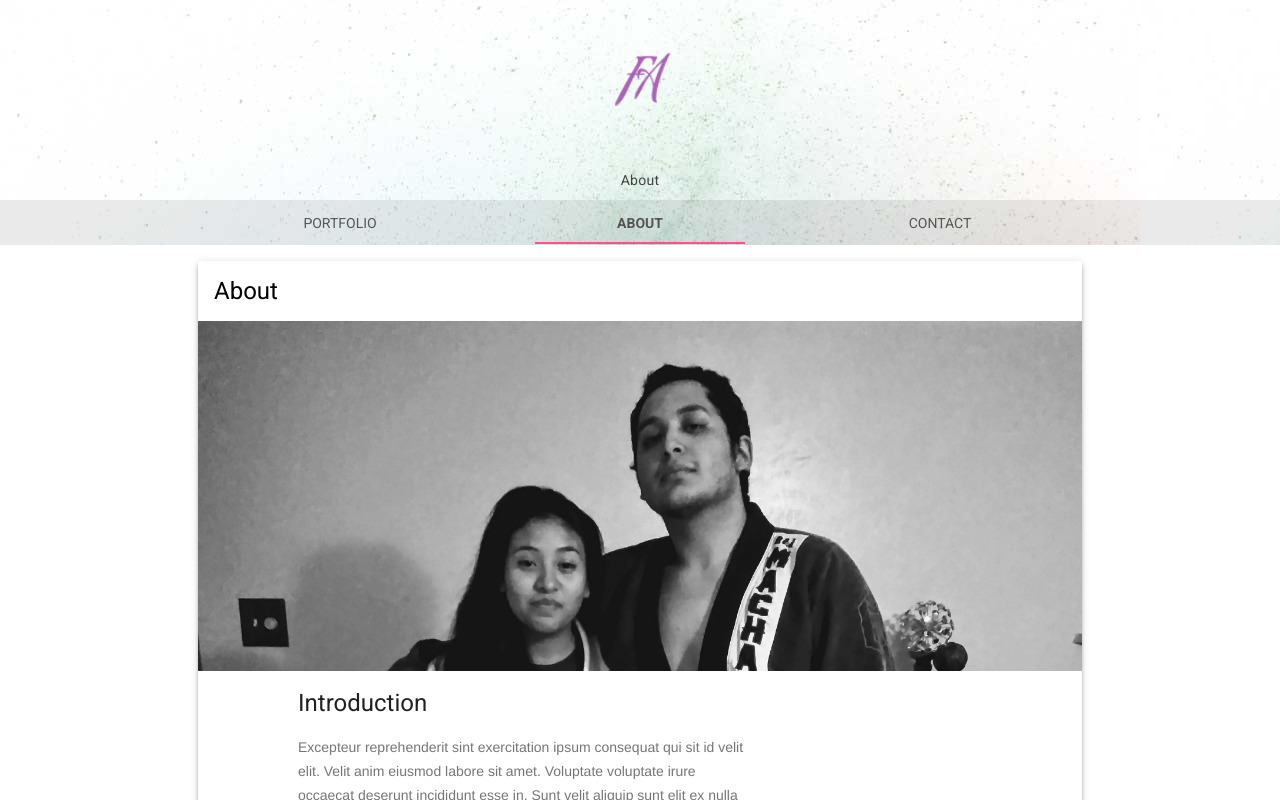
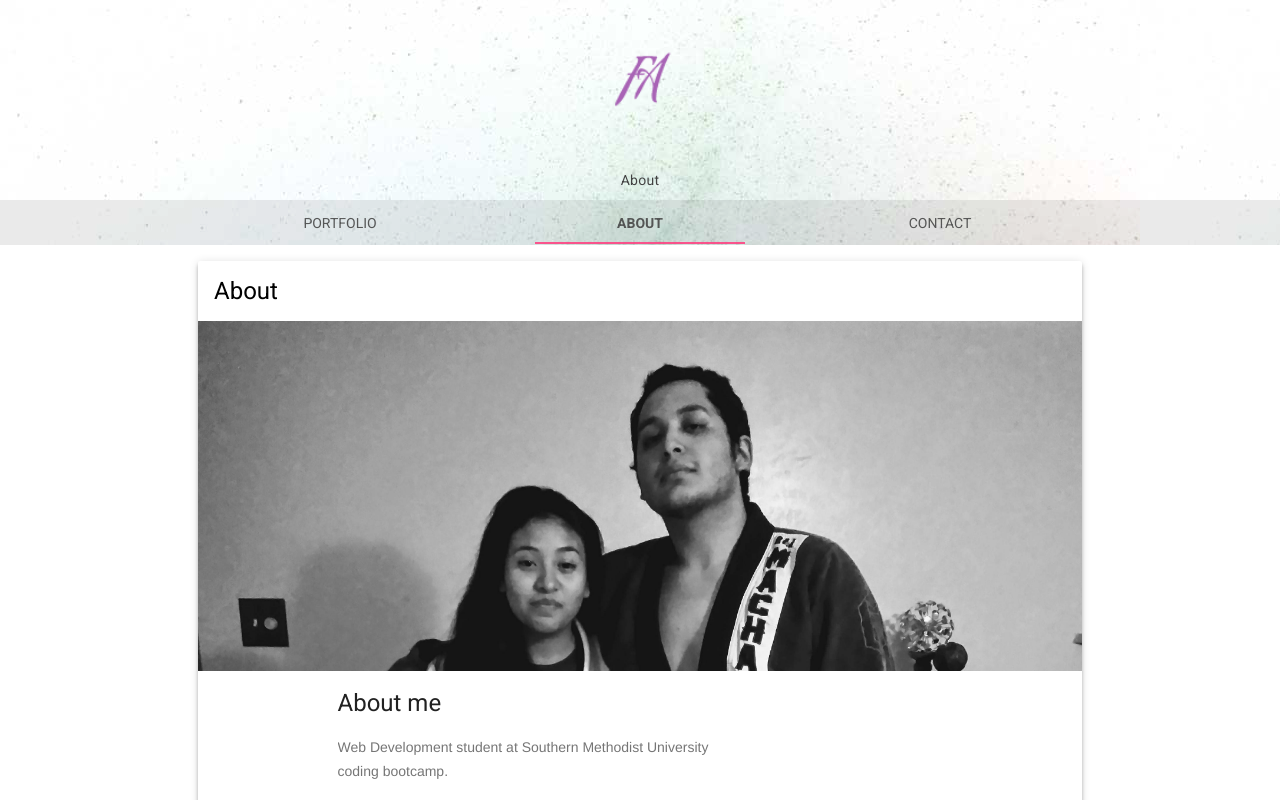
Before and after one commit to tunahorse/personal-page, a plain HTML site: page about.html in a window 1280 px wide. Drawn offline with nearby package versions, Linux system fonts and the light colour scheme.

Commit message:
about me

```diff
--- a/about.html
+++ b/about.html
@@ -68,23 +68,18 @@
                     </div>
 
                     <div class="mdl-grid portfolio-copy">
-                        <h3 class="mdl-cell mdl-cell--12-col mdl-typography--headline">Introduction</h3>
+                        <h3 class="mdl-cell mdl-cell--12-col mdl-typography--headline">About me</h3>
                         <div class="mdl-cell mdl-cell--8-col mdl-card__supporting-text no-padding ">
                             <p>
-                                Excepteur reprehenderit sint exercitation ipsum consequat qui sit id velit elit. Velit anim eiusmod labore sit amet. Voluptate voluptate irure occaecat deserunt incididunt esse in. Sunt velit aliquip sunt elit ex nulla reprehenderit qui ut eiusmod ipsum do. Duis veniam reprehenderit laborum occaecat id proident nulla veniam. Duis enim deserunt voluptate aute veniam sint pariatur exercitation. Irure mollit est sit labore est deserunt pariatur duis aute laboris cupidatat. Consectetur consequat esse est sit veniam adipisicing ipsum enim irure.
+                                 Web Development student at Southern Methodist University coding bootcamp.
+
                             </p>
                         </div>
 
 
 
 
-                        <h3 class="mdl-cell mdl-cell--12-col mdl-typography--headline">Irure mollit est sit labore</h3>
 
-                        <div class="mdl-cell mdl-cell--8-col mdl-card__supporting-text no-padding ">
-                            <p>
-                                Excepteur reprehenderit sint exercitation ipsum consequat qui sit id velit elit. Velit anim eiusmod labore sit amet. Voluptate voluptate irure occaecat deserunt incididunt esse in. Sunt velit aliquip sunt elit ex nulla reprehenderit qui ut eiusmod ipsum do. Duis veniam reprehenderit laborum occaecat id proident nulla veniam. Duis enim deserunt voluptate aute veniam sint pariatur exercitation. Irure mollit est sit labore est deserunt pariatur duis aute laboris cupidatat. Consectetur consequat esse est sit veniam adipisicing ipsum enim irure.
-                            </p>
-                        </div>
                     </div>
                 </div>
 
```
